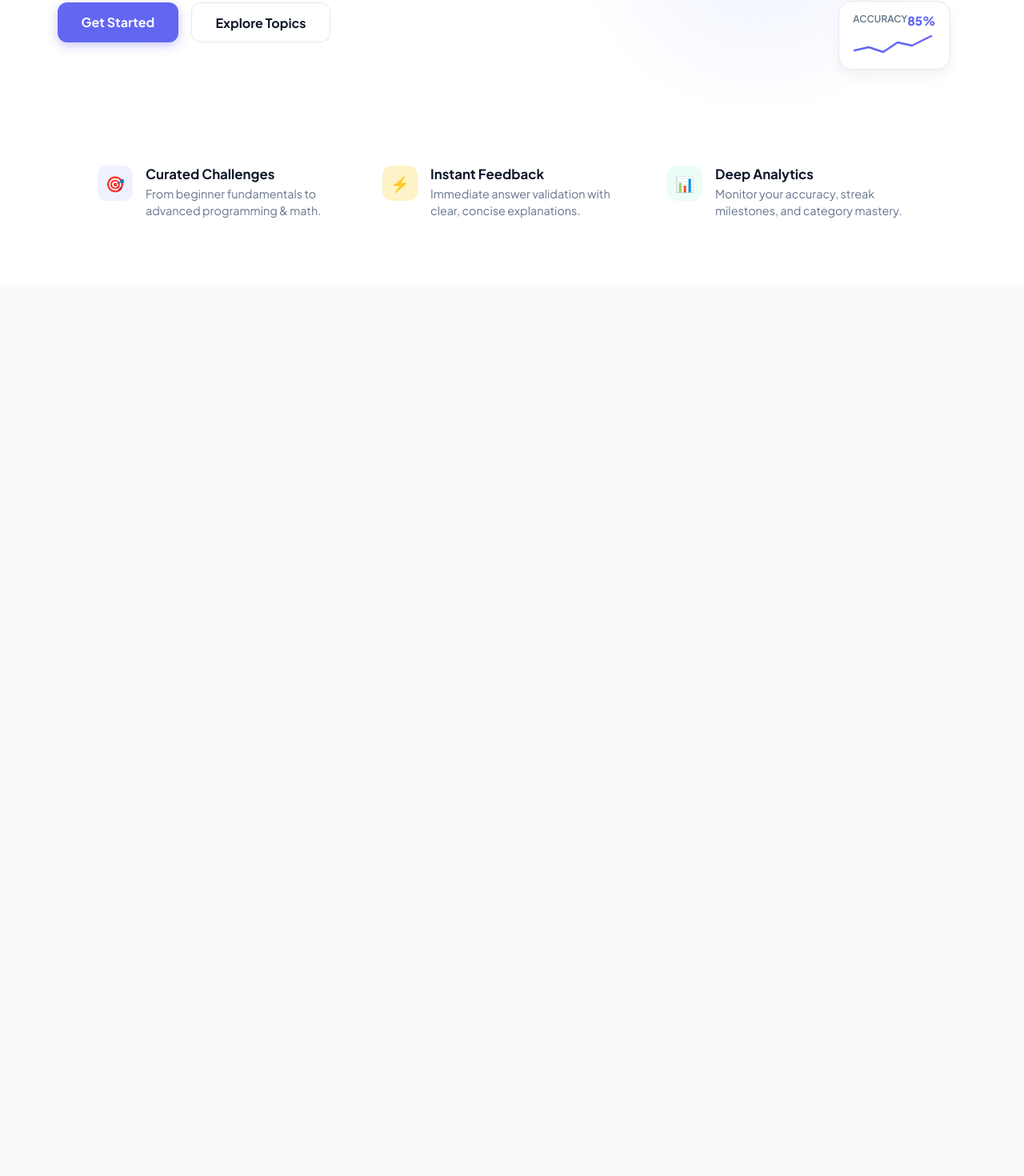
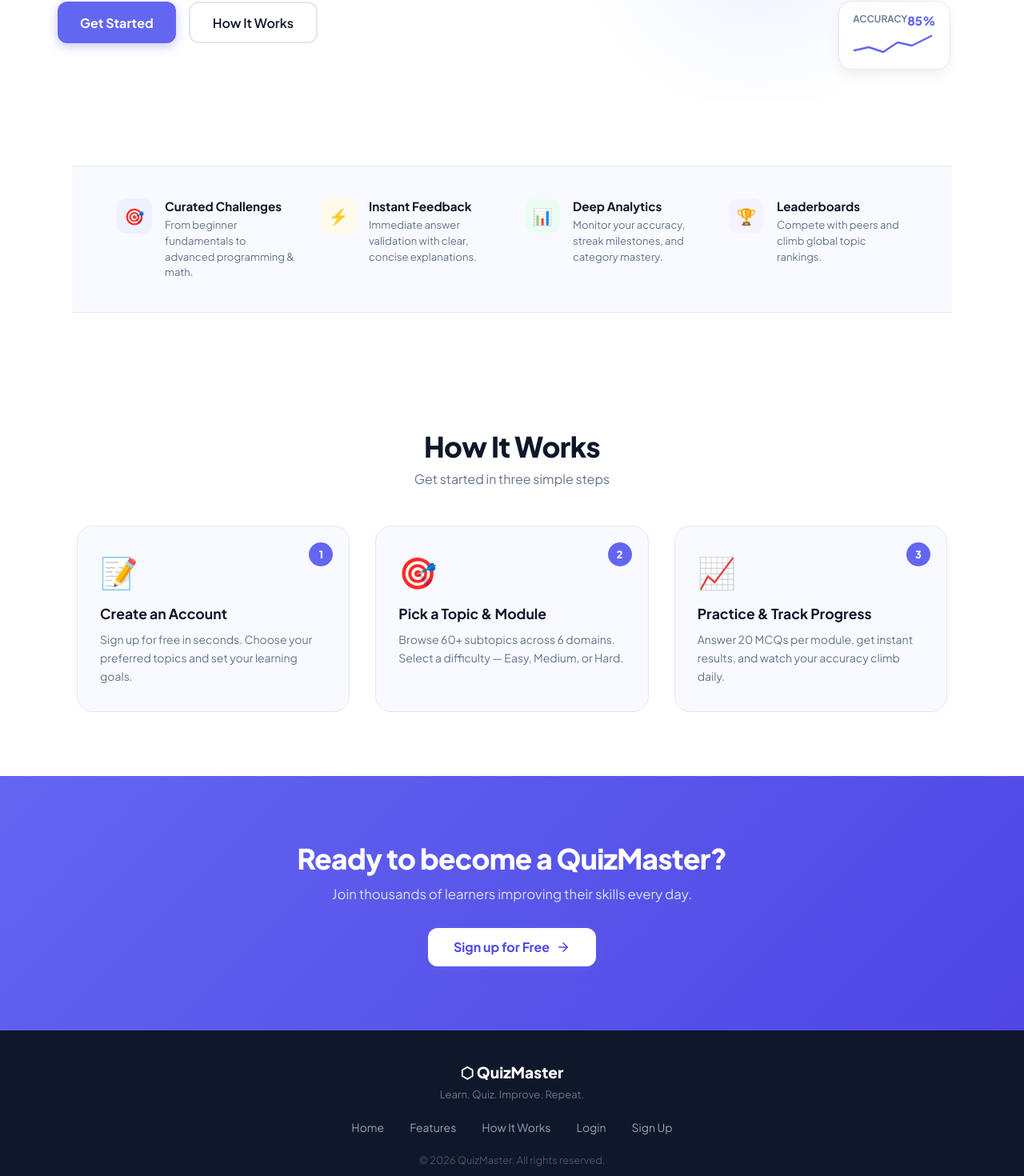
Before and after one commit to ShreyasPrabh/QuizMaster, a React (Vite) app in the folder frontend/: page / in a window 1280 px wide. Shown: the part 444-1914 px from the top of the page at 80% size. Before the commit the page ends 800 px from the top, so only its background shows below. Built offline with nearby package versions, Linux system fonts and the light colour scheme; no server answers.

Commit message:
feat: protected routes, full landing page with How It Works section, landing CSS

```diff
--- /dev/null
+++ b/frontend/src/components/ProtectedRoute.jsx
@@ -0,0 +1,30 @@
+import { Navigate } from 'react-router-dom'
+import { useAuth } from '../context/AuthContext'
+
+export default function ProtectedRoute({ children }) {
+  const { user, loading } = useAuth()
+
+  if (loading) {
+    return (
+      <div style={{
+        display: 'flex', alignItems: 'center', justifyContent: 'center',
+        height: '100vh', background: '#0f0f1a', color: '#6366f1', fontSize: '1.1rem',
+        gap: '12px', flexDirection: 'column'
+      }}>
+        <div style={{
+          width: 40, height: 40, border: '3px solid #6366f1',
+          borderTopColor: 'transparent', borderRadius: '50%',
+          animation: 'spin 0.8s linear infinite'
+        }} />
+        <span>Loading QuizMaster...</span>
+        <style>{`@keyframes spin { to { transform: rotate(360deg); } }`}</style>
+      </div>
+    )
+  }
+
+  if (!user) {
+    return <Navigate to="/login" replace />
+  }
+
+  return children
+}
--- a/frontend/src/index.css
+++ b/frontend/src/index.css
@@ -3716,3 +3716,147 @@ input:checked + .qm-slider:before {
     grid-template-columns: repeat(4, 1fr);
   }
 }
+
+/* ==========================================================================
+   LANDING: FEATURES STRIP
+   ========================================================================== */
+.landing-features-strip {
+  background: #f8faff;
+  border-top: 1px solid #e2e8f0;
+  border-bottom: 1px solid #e2e8f0;
+  padding: 2.5rem 3.5rem;
+  display: grid;
+  grid-template-columns: repeat(4, 1fr);
+  gap: 2rem;
+}
+.feature-strip-item {
+  display: flex;
+  align-items: flex-start;
+  gap: 1rem;
+}
+.feature-icon {
+  width: 44px;
+  height: 44px;
+  border-radius: 12px;
+  display: flex;
+  align-items: center;
+  justify-content: center;
+  font-size: 1.25rem;
+  flex-shrink: 0;
+}
+.feature-icon.bg-indigo  { background: #eef2ff; }
+.feature-icon.bg-amber   { background: #fffbeb; }
+.feature-icon.bg-emerald { background: #ecfdf5; }
+.feature-icon.bg-purple  { background: #f5f3ff; }
+.feature-strip-item h3 { font-size: 0.95rem; font-weight: 700; color: #0f172a; margin-bottom: 0.25rem; }
+.feature-strip-item p  { font-size: 0.82rem; color: #64748b; line-height: 1.5; }
+
+/* ==========================================================================
+   LANDING: SHARED SECTION HEADER
+   ========================================================================== */
+.landing-section-header { text-align: center; margin-bottom: 3rem; }
+.landing-section-header h2 { font-size: 2.2rem; font-weight: 800; color: #0f172a; letter-spacing: -0.02em; margin-bottom: 0.5rem; }
+.landing-section-header p  { font-size: 1rem; color: #64748b; }
+
+/* ==========================================================================
+   LANDING: HOW IT WORKS
+   ========================================================================== */
+.landing-how-section {
+  padding: 5rem 3.5rem;
+  background: #ffffff;
+  max-width: 1200px;
+  margin: 0 auto;
+}
+.landing-steps-grid {
+  display: grid;
+  grid-template-columns: repeat(3, 1fr);
+  gap: 2rem;
+}
+.landing-step-card {
+  background: #f8faff;
+  border: 1px solid #e2e8f0;
+  border-radius: 20px;
+  padding: 2rem 1.75rem;
+  position: relative;
+  transition: box-shadow 0.2s, transform 0.2s;
+}
+.landing-step-card:hover { box-shadow: 0 8px 32px rgba(99,102,241,0.12); transform: translateY(-4px); }
+.step-number {
+  position: absolute; top: 1.25rem; right: 1.25rem;
+  width: 30px; height: 30px;
+  background: #6366f1; color: white;
+  border-radius: 50%; font-size: 0.8rem; font-weight: 800;
+  display: flex; align-items: center; justify-content: center;
+}
+.step-icon { font-size: 2.4rem; margin-bottom: 1rem; }
+.landing-step-card h3 { font-size: 1.1rem; font-weight: 700; color: #0f172a; margin-bottom: 0.6rem; }
+.landing-step-card p  { font-size: 0.875rem; color: #64748b; line-height: 1.65; }
+
+/* ==========================================================================
+   LANDING: FOOTER CTA BANNER
+   ========================================================================== */
+.landing-footer-cta {
+  background: linear-gradient(135deg, #6366f1 0%, #4f46e5 100%);
+  padding: 5rem 3.5rem;
+  text-align: center;
+}
+.landing-footer-cta h2 { font-size: 2.2rem; font-weight: 800; color: #ffffff; margin-bottom: 0.75rem; letter-spacing: -0.02em; }
+.landing-footer-cta p  { font-size: 1.05rem; color: rgba(255,255,255,0.8); margin-bottom: 2rem; }
+.landing-footer-cta .landing-btn-hero-primary {
+  background: #ffffff; color: #4f46e5;
+  display: inline-flex; align-items: center; gap: 0.5rem;
+  padding: 0.85rem 2rem; border-radius: 12px; font-weight: 700; font-size: 1rem;
+  transition: transform 0.2s, box-shadow 0.2s;
+}
+.landing-footer-cta .landing-btn-hero-primary:hover { transform: translateY(-2px); box-shadow: 0 8px 24px rgba(0,0,0,0.2); }
+
+/* ==========================================================================
+   LANDING: FOOTER
+   ========================================================================== */
+.landing-footer {
+  background: #0f172a;
+  padding: 2.5rem 3.5rem;
+  display: flex; flex-direction: column; align-items: center; gap: 1.5rem; text-align: center;
+}
+.landing-footer-brand { display: flex; flex-direction: column; align-items: center; gap: 0.35rem; }
+.landing-footer-brand span:first-child { font-size: 1.2rem; font-weight: 800; color: #ffffff; }
+.landing-footer-tagline { font-size: 0.82rem; color: #64748b; }
+.landing-footer-links { display: flex; gap: 2rem; flex-wrap: wrap; justify-content: center; }
+.landing-footer-links a { font-size: 0.875rem; color: #94a3b8; transition: color 0.15s; }
+.landing-footer-links a:hover { color: #6366f1; }
+.landing-footer-copy { font-size: 0.8rem; color: #475569; }
+
+/* ==========================================================================
+   LANDING: HERO BUTTONS
+   ========================================================================== */
+.landing-hero-btns { display: flex; gap: 1rem; flex-wrap: wrap; margin-top: 2rem; }
+.landing-btn-hero-primary {
+  display: inline-flex; align-items: center; gap: 0.5rem;
+  background: #6366f1; color: #ffffff;
+  padding: 0.85rem 1.75rem; border-radius: 12px; font-weight: 700; font-size: 1rem;
+  transition: background 0.2s, transform 0.2s, box-shadow 0.2s;
+}
+.landing-btn-hero-primary:hover { background: #4f46e5; transform: translateY(-2px); box-shadow: 0 6px 20px rgba(99,102,241,0.4); }
+.landing-btn-hero-secondary {
+  display: inline-flex; align-items: center; gap: 0.5rem;
+  background: transparent; color: #0f172a;
+  border: 2px solid #e2e8f0; padding: 0.85rem 1.75rem; border-radius: 12px; font-weight: 600; font-size: 1rem;
+  transition: border-color 0.2s, color 0.2s;
+}
+.landing-btn-hero-secondary:hover { border-color: #6366f1; color: #6366f1; }
+
+/* RESPONSIVE */
+@media (max-width: 1024px) {
+  .landing-features-strip { grid-template-columns: repeat(2, 1fr); padding: 2rem; }
+  .landing-steps-grid { grid-template-columns: repeat(2, 1fr); }
+}
+@media (max-width: 768px) {
+  .landing-features-strip { grid-template-columns: 1fr; padding: 2rem 1.5rem; }
+  .landing-steps-grid { grid-template-columns: 1fr; }
+  .landing-how-section { padding: 3rem 1.5rem; }
+  .landing-footer-cta { padding: 3rem 1.5rem; }
+  .landing-footer-cta h2 { font-size: 1.6rem; }
+  .landing-footer { padding: 2rem 1.5rem; }
+  .landing-footer-links { gap: 1rem; }
+  .landing-section-header h2 { font-size: 1.6rem; }
+}
--- a/frontend/src/pages/Home.jsx
+++ b/frontend/src/pages/Home.jsx
@@ -1,5 +1,5 @@
 import { Link, useNavigate } from 'react-router-dom'
-import { Flame, Target, TrendingUp, Trophy, ArrowRight, BookOpen, CheckCircle, Sparkles } from 'lucide-react'
+import { ArrowRight } from 'lucide-react'
 import { useAuth } from '../context/AuthContext'
 
 export default function Home() {
@@ -25,9 +25,8 @@ export default function Home() {
         <nav className="landing-nav-links">
           <a href="#home" className="active">Home</a>
           <a href="#features">Features</a>
-          <Link to="/topics">Topics</Link>
           <a href="#how-it-works">How It Works</a>
-          <a href="#pricing">Pricing</a>
+          {user && <Link to="/topics">Topics</Link>}
         </nav>
 
         <div className="landing-nav-actions">
@@ -63,9 +62,9 @@ export default function Home() {
             <Link to={user ? "/dashboard" : "/signup"} className="landing-btn-hero-primary">
               Get Started
             </Link>
-            <Link to="/topics" className="landing-btn-hero-secondary">
-              Explore Topics
-            </Link>
+            <a href="#how-it-works" className="landing-btn-hero-secondary">
+              How It Works
+            </a>
           </div>
         </div>
 
@@ -87,7 +86,6 @@ export default function Home() {
                 <span className="badge-title">Accuracy</span>
                 <span className="acc-val">85%</span>
               </div>
-              {/* Mini SVG Trend Line */}
               <svg width="100" height="28" viewBox="0 0 100 28" fill="none">
                 <path
                   d="M2 22L20 18L38 24L56 12L74 16L98 4"
@@ -114,13 +112,13 @@ export default function Home() {
         </div>
       </section>
 
-      {/* QUICK FEATURES STRIP */}
+      {/* FEATURES STRIP */}
       <section className="landing-features-strip" id="features">
         <div className="feature-strip-item">
           <div className="feature-icon bg-indigo">🎯</div>
           <div>
             <h3>Curated Challenges</h3>
-            <p>From beginner fundamentals to advanced programming & math.</p>
+            <p>From beginner fundamentals to advanced programming &amp; math.</p>
           </div>
         </div>
         <div className="feature-strip-item">
@@ -137,7 +135,68 @@ export default function Home() {
             <p>Monitor your accuracy, streak milestones, and category mastery.</p>
           </div>
         </div>
+        <div className="feature-strip-item">
+          <div className="feature-icon bg-purple">🏆</div>
+          <div>
+            <h3>Leaderboards</h3>
+            <p>Compete with peers and climb global topic rankings.</p>
+          </div>
+        </div>
       </section>
+
+      {/* HOW IT WORKS */}
+      <section className="landing-how-section" id="how-it-works">
+        <div className="landing-section-header">
+          <h2>How It Works</h2>
+          <p>Get started in three simple steps</p>
+        </div>
+        <div className="landing-steps-grid">
+          <div className="landing-step-card">
+            <div className="step-number">1</div>
+            <div className="step-icon">📝</div>
+            <h3>Create an Account</h3>
+            <p>Sign up for free in seconds. Choose your preferred topics and set your learning goals.</p>
+          </div>
+          <div className="landing-step-card">
+            <div className="step-number">2</div>
+            <div className="step-icon">🎯</div>
+            <h3>Pick a Topic & Module</h3>
+            <p>Browse 60+ subtopics across 6 domains. Select a difficulty — Easy, Medium, or Hard.</p>
+          </div>
+          <div className="landing-step-card">
+            <div className="step-number">3</div>
+            <div className="step-icon">📈</div>
+            <h3>Practice & Track Progress</h3>
+            <p>Answer 20 MCQs per module, get instant results, and watch your accuracy climb daily.</p>
+          </div>
+        </div>
+      </section>
+
+
+      {/* FOOTER CTA */}
+      <section className="landing-footer-cta">
+        <h2>Ready to become a QuizMaster?</h2>
+        <p>Join thousands of learners improving their skills every day.</p>
+        <Link to={user ? "/dashboard" : "/signup"} className="landing-btn-hero-primary">
+          {user ? 'Go to Dashboard' : 'Sign up for Free'} <ArrowRight size={18} />
+        </Link>
+      </section>
+
+      {/* FOOTER */}
+      <footer className="landing-footer">
+        <div className="landing-footer-brand">
+          <span>⬡ QuizMaster</span>
+          <span className="landing-footer-tagline">Learn. Quiz. Improve. Repeat.</span>
+        </div>
+        <div className="landing-footer-links">
+          <a href="#home">Home</a>
+          <a href="#features">Features</a>
+          <a href="#how-it-works">How It Works</a>
+          <Link to="/login">Login</Link>
+          <Link to="/signup">Sign Up</Link>
+        </div>
+        <p className="landing-footer-copy">© 2026 QuizMaster. All rights reserved.</p>
+      </footer>
     </div>
   )
 }
```
Also changed, not shown: frontend/src/App.jsx (+10 -3 lines).
